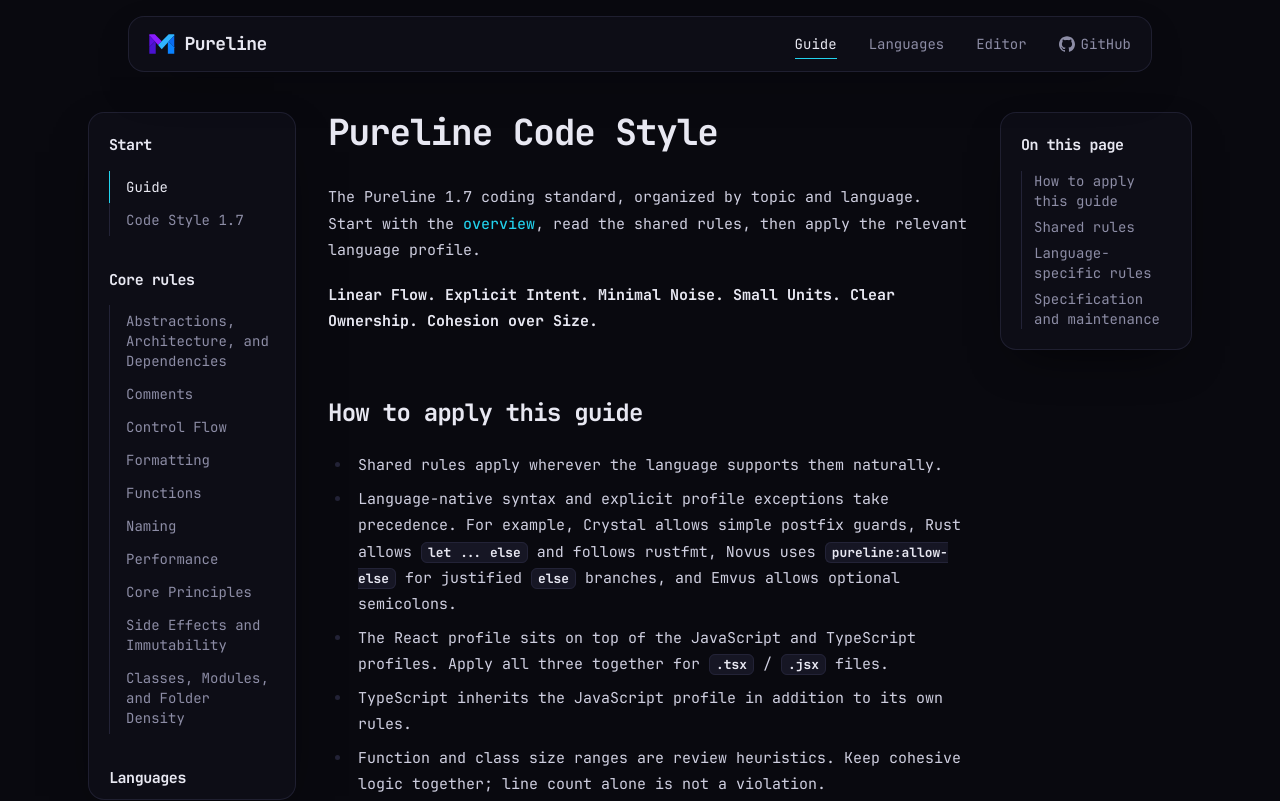
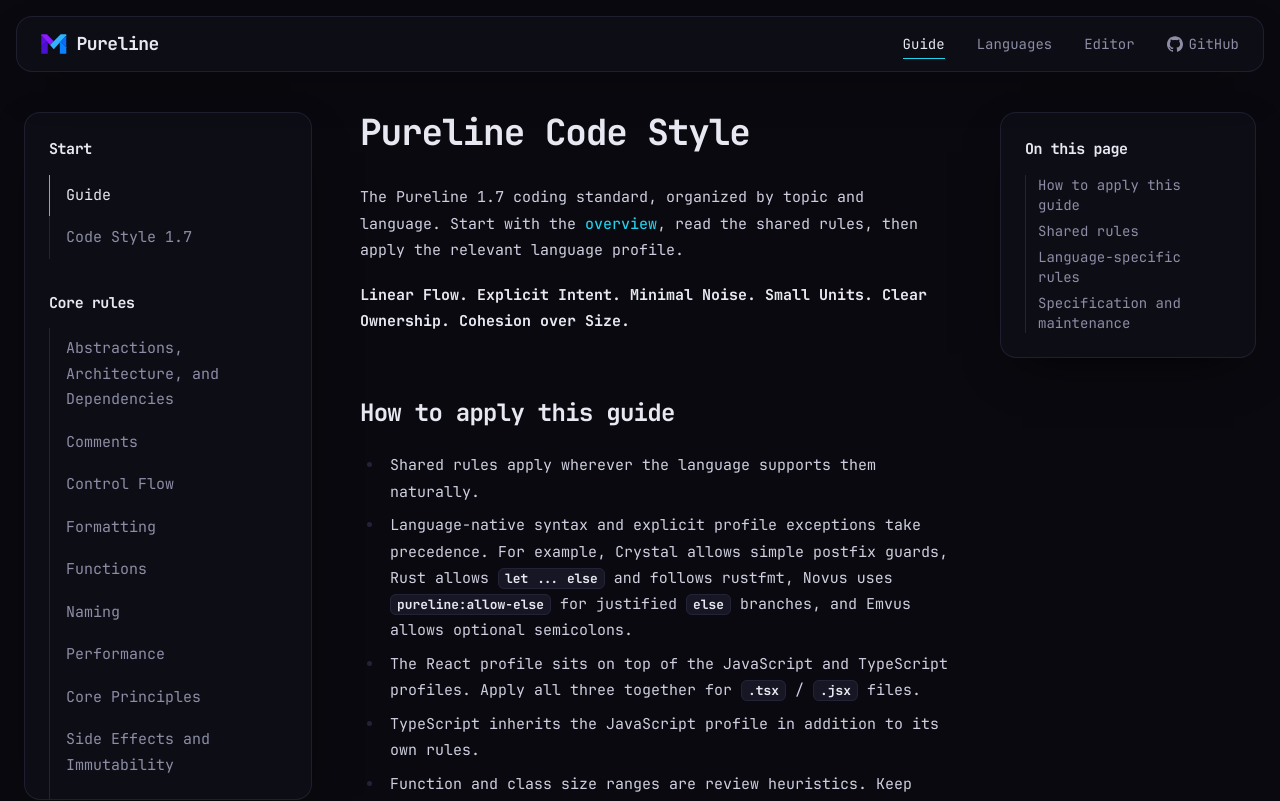
Before and after one commit to Myronide/pureline-style.eu, a React (Vite) app: page /docs in a window 1280 px wide. Shown: the top 801 px of the page. Built offline with nearby package versions, Linux system fonts and the light colour scheme.

Commit message:
style: one container width across pages and wider docs sidebar
- Use max-w-7xl with the same side padding for header, home, docs, editor and footer
- Widen the docs sidebar to 18rem and the table of contents to 16rem

```diff
--- a/src/components/Layout.tsx
+++ b/src/components/Layout.tsx
@@ -22,7 +22,7 @@ export function Layout() {
   return (
     <div className="flex min-h-screen flex-col">
       <header className="sticky top-0 z-30 px-4 pt-4">
-        <div className="island mx-auto flex h-14 max-w-5xl items-center justify-between px-5 backdrop-blur-xl">
+        <div className="island mx-auto flex h-14 max-w-7xl items-center justify-between px-6 backdrop-blur-xl">
           <Link to="/" className="flex items-center gap-2.5 text-[17px] font-semibold tracking-tight">
             <Logo className="h-5" />
             <span className="display text-lg">Pureline</span>
@@ -39,7 +39,7 @@ export function Layout() {
       </header>
       <main className="flex-1"><Outlet /></main>
       <footer className="px-4 pb-6">
-        <div className="island mx-auto flex max-w-6xl flex-col gap-6 px-8 py-10 text-sm text-muted sm:flex-row sm:items-end sm:justify-between">
+        <div className="island mx-auto flex max-w-7xl flex-col gap-6 px-8 py-10 text-sm text-muted sm:flex-row sm:items-end sm:justify-between">
           <div className="space-y-4">
             <p className="display text-lg text-fg">Code without noise.</p>
             <Authors />
--- a/src/pages/Docs.tsx
+++ b/src/pages/Docs.tsx
@@ -16,8 +16,8 @@ export function Docs() {
   const next = all[i + 1];
 
   return (
-    <div className="mx-auto grid max-w-6xl gap-8 px-4 py-10 sm:px-6 lg:grid-cols-[13rem_minmax(0,1fr)] xl:grid-cols-[13rem_minmax(0,1fr)_12rem]">
-      <aside className="island p-5 lg:sticky lg:top-24 lg:max-h-[calc(100vh-7rem)] lg:self-start lg:overflow-y-auto">
+    <div className="mx-auto grid max-w-7xl gap-8 px-6 py-10 lg:grid-cols-[18rem_minmax(0,1fr)] xl:grid-cols-[18rem_minmax(0,1fr)_16rem] xl:gap-12">
+      <aside className="island p-6 lg:sticky lg:top-24 lg:max-h-[calc(100vh-7rem)] lg:self-start lg:overflow-y-auto">
         {nav.map((g) => (
           <div key={g.label} className="mb-8">
             <p className="display mb-3 text-[15px] text-fg">{g.label}</p>
@@ -27,7 +27,7 @@ export function Docs() {
                   <NavLink
                     to={docPath(d.slug)}
                     end
-                    className={({ isActive }) => `-ml-px block border-l py-1.5 pl-4 text-sm transition-colors ${isActive ? "border-accent text-fg" : "border-transparent text-muted hover:border-line hover:text-fg"}`}
+                    className={({ isActive }) => `-ml-px block border-l py-2 pl-4 text-[15px] transition-colors ${isActive ? "border-accent text-fg" : "border-transparent text-muted hover:border-line hover:text-fg"}`}
                   >
                     {d.slug === INDEX_SLUG ? "Guide" : d.title.replace(/ Code Style$/, "").replace(/^Pureline /, "")}
                   </NavLink>
@@ -50,7 +50,7 @@ export function Docs() {
       </article>
 
       {toc.length > 1 && (
-        <aside className="island hidden p-5 xl:sticky xl:top-24 xl:block xl:max-h-[calc(100vh-7rem)] xl:self-start xl:overflow-y-auto">
+        <aside className="island hidden p-6 xl:sticky xl:top-24 xl:block xl:max-h-[calc(100vh-7rem)] xl:self-start xl:overflow-y-auto">
           <p className="display mb-3 text-[15px] text-fg">On this page</p>
           <ul className="space-y-1.5 border-l border-line text-sm">
             {toc.map((h) => (
--- a/src/pages/Editor.tsx
+++ b/src/pages/Editor.tsx
@@ -206,7 +206,7 @@ export function Editor() {
   }
 
   return (
-    <div className="mx-auto max-w-7xl px-5 py-10">
+    <div className="mx-auto max-w-7xl px-6 py-10">
       <div className="mb-8 max-w-2xl">
         <h1 className="text-3xl font-semibold tracking-tight">Live editor</h1>
         <p className="mt-3 leading-relaxed text-muted">
--- a/src/pages/Home.tsx
+++ b/src/pages/Home.tsx
@@ -52,7 +52,7 @@ function Compare({ label, tone, code }: { label: string; tone: "bad" | "good"; c
 export function Home() {
   return (
     <>
-      <section className="mx-auto max-w-6xl px-6 pb-24 pt-28 sm:pt-36">
+      <section className="mx-auto max-w-7xl px-6 pb-24 pt-28 sm:pt-36">
         <p className="mb-6 text-sm text-muted">Specification 1.7 · Linear flow, explicit intent</p>
         <h1 className="display max-w-4xl text-[clamp(2.75rem,7vw,5.5rem)] leading-[1.02]">
           Code without noise.
@@ -73,7 +73,7 @@ export function Home() {
         </div>
       </section>
 
-      <section className="mx-auto max-w-6xl px-6 pb-28">
+      <section className="mx-auto max-w-7xl px-6 pb-28">
         <div className="mb-10 max-w-xl">
           <h2 className="display text-3xl">Same behaviour, less noise.</h2>
           <p className="mt-3 text-muted">Both versions validate the same two conditions and pay the same way. Only one of them reads top to bottom.</p>
@@ -84,7 +84,7 @@ export function Home() {
         </div>
       </section>
 
-      <section className="mx-auto max-w-6xl px-6 pb-28">
+      <section className="mx-auto max-w-7xl px-6 pb-28">
         <h2 className="display mb-8 text-3xl">Six principles</h2>
         <dl className="island grid gap-x-12 gap-y-10 p-8 sm:grid-cols-2 lg:grid-cols-3">
           {principles.map((p) => (
@@ -96,7 +96,7 @@ export function Home() {
         </dl>
       </section>
 
-      <section className="mx-auto max-w-6xl px-6 pb-32">
+      <section className="mx-auto max-w-7xl px-6 pb-32">
         <div className="mb-10 flex flex-wrap items-end justify-between gap-4">
           <div>
             <h2 className="display text-3xl">Language profiles</h2>
```
